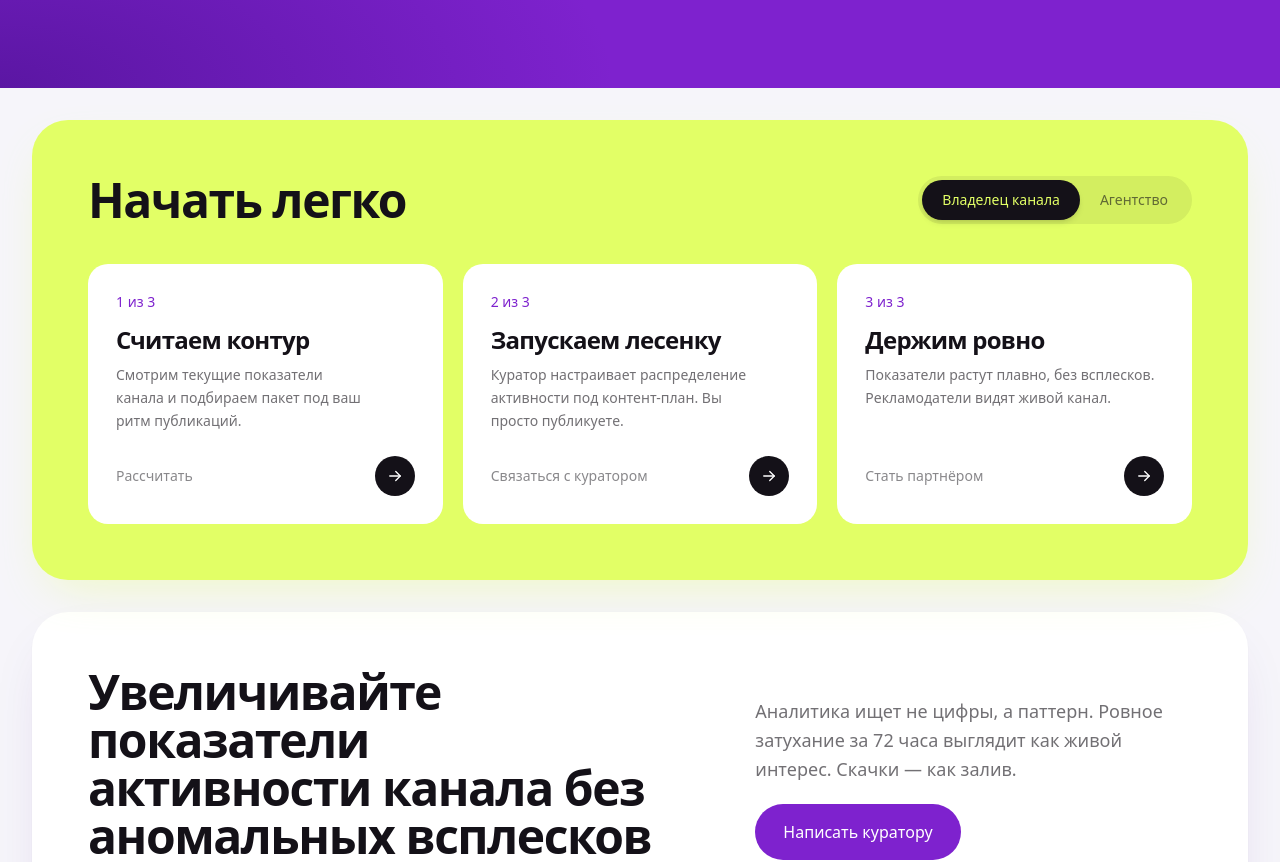
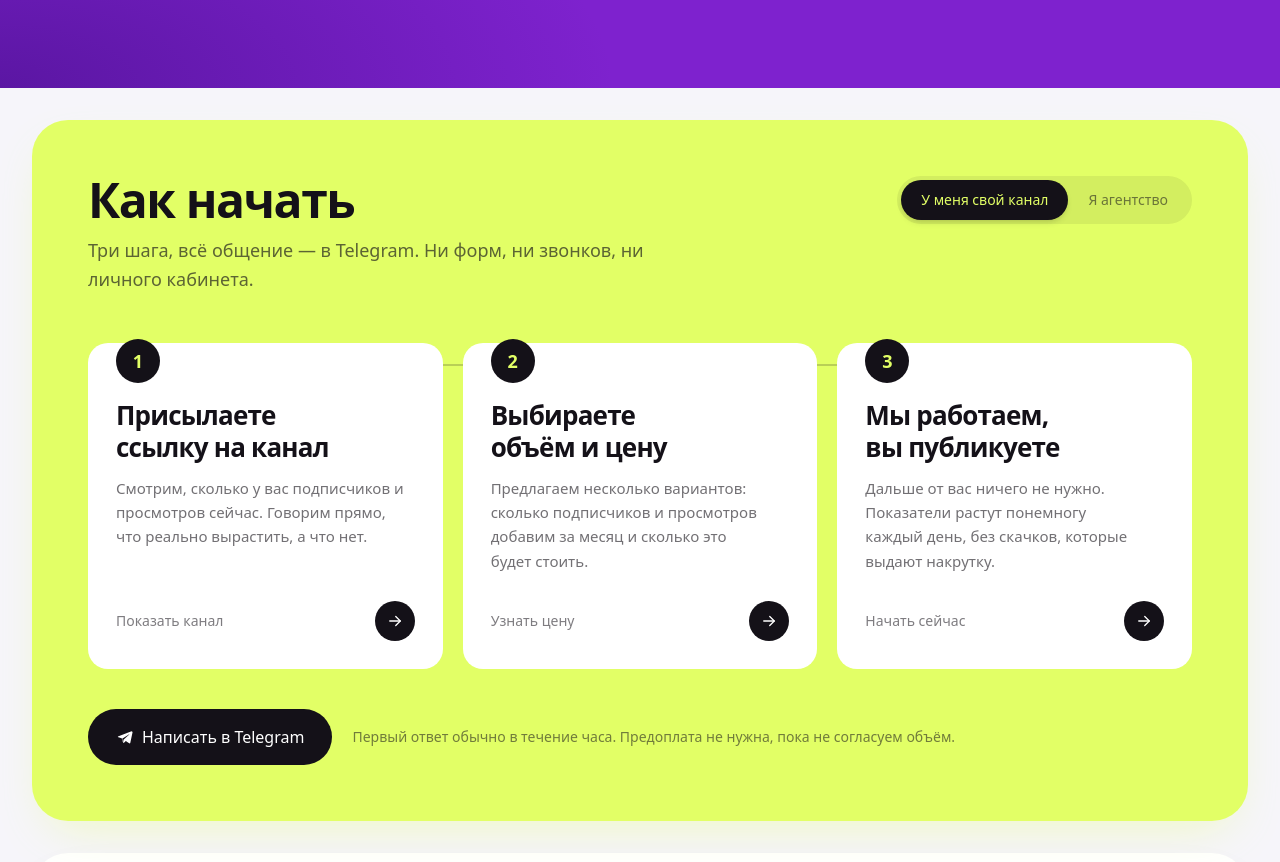
Before and after one commit to oliversmith7689-dev/chitcode-site, a React (Vite) app: page / in a window 1280 px wide. Shown: the part 760-1622 px from the top of the page. Built offline with nearby package versions, Linux system fonts and the light colour scheme.

Commit message:
copy: блок «Как начать» — человеческие тексты без жаргона, шаги на таймлайне, кнопка в Telegram

```diff
--- a/components/StartEasy.tsx
+++ b/components/StartEasy.tsx
@@ -1,36 +1,81 @@
 import React from 'react';
-import { IconArrow } from './Icons';
+import { useInView } from '../lib/useInView';
+import { IconArrow, IconTelegram } from './Icons';
 import { TG_LINK, UserRole } from '../lib/constants';
 
 interface Props { role: UserRole; setRole: (r: UserRole) => void; }
 
-const STEPS: Record<UserRole, { title: string; desc: string; cta: string }[]> = {
-  owner: [
-    { title: 'Считаем контур', desc: 'Смотрим текущие показатели канала и подбираем пакет под ваш ритм публикаций.', cta: 'Рассчитать' },
-    { title: 'Запускаем лесенку', desc: 'Куратор настраивает распределение активности под контент-план. Вы просто публикуете.', cta: 'Связаться с куратором' },
-    { title: 'Держим ровно', desc: 'Показатели растут плавно, без всплесков. Рекламодатели видят живой канал.', cta: 'Стать партнёром' },
+type Step = { title: string; desc: string; cta: string };
+
+const CONTENT: Record<UserRole, { lead: string; steps: Step[]; note: string }> = {
+  owner: {
+    lead: 'Три шага, всё общение — в Telegram. Ни форм, ни звонков, ни личного кабинета.',
+    steps: [
+      {
+        title: 'Присылаете ссылку на канал',
+        desc: 'Смотрим, сколько у вас подписчиков и просмотров сейчас. Говорим прямо, что реально вырастить, а что нет.',
+        cta: 'Показать канал',
+      },
+      {
+        title: 'Выбираете объём и цену',
+        desc: 'Предлагаем несколько вариантов: сколько подписчиков и просмотров добавим за месяц и сколько это будет стоить.',
+        cta: 'Узнать цену',
+      },
+      {
+        title: 'Мы работаем, вы публикуете',
+        desc: 'Дальше от вас ничего не нужно. Показатели растут понемногу каждый день, без скачков, которые выдают накрутку.',
+        cta: 'Начать сейчас',
+      },
     ],
-  agency: [
-    { title: 'Прямой шлюз', desc: 'Выделенный чат для постановки задач по всем вашим проектам сразу.', cta: 'Получить доступ' },
-    { title: 'Оптовая сетка', desc: 'Свои условия на объём и гибкая цена за канал.', cta: 'Обсудить цены' },
-    { title: 'White label', desc: 'Мы остаёмся в тени вашего бренда. Клиент видит только вас.', cta: 'Стать партнёром' },
+    note: 'Первый ответ обычно в течение часа. Предоплата не нужна, пока не согласуем объём.',
+  },
+  agency: {
+    lead: 'Три шага для агентств. Работаем оптом и не светимся перед вашими клиентами.',
+    steps: [
+      {
+        title: 'Один чат на все проекты',
+        desc: 'Даём отдельный чат, куда вы скидываете задачи сразу по всем каналам клиентов. Не нужно писать по каждому отдельно.',
+        cta: 'Получить доступ',
+      },
+      {
+        title: 'Цена зависит от объёма',
+        desc: 'Чем больше каналов ведёте, тем ниже цена за каждый. Считаем под ваш портфель, а не по общему прайсу.',
+        cta: 'Обсудить условия',
+      },
+      {
+        title: 'Клиент видит только вас',
+        desc: 'Мы нигде не упоминаем, что работали с каналом. Отчёты и результат клиент получает от вашего агентства.',
+        cta: 'Стать партнёром',
+      },
     ],
+    note: 'Подписываем NDA. Не публикуем логотипы и не храним историю заказов.',
+  },
 };
 
-const StartEasy: React.FC<Props> = ({ role, setRole }) => (
+const StartEasy: React.FC<Props> = ({ role, setRole }) => {
+  const { ref, inView } = useInView<HTMLDivElement>();
+  const { lead, steps, note } = CONTENT[role];
+
+  return (
     <div className="container-x">
-    <div className="bg-brand-acid rounded-card p-6 sm:p-10 md:p-14 shadow-acid relative overflow-hidden">
-      <div className="flex flex-col md:flex-row md:items-end justify-between gap-6 mb-10">
-        <h2 className="text-4xl md:text-5xl text-brand-ink">Начать легко</h2>
+      <div ref={ref} className="bg-brand-acid rounded-card p-6 sm:p-10 md:p-14 shadow-acid relative overflow-hidden">
+        {/* шапка */}
+        <div className="flex flex-col lg:flex-row lg:items-start justify-between gap-6 mb-9 md:mb-12">
+          <div className="max-w-xl">
+            <h2 className="text-4xl md:text-5xl text-brand-ink">Как начать</h2>
+            <p className="mt-3 text-brand-ink/65 text-lg leading-relaxed">{lead}</p>
+          </div>
 
-        <div className="bg-brand-ink/[.07] p-1 rounded-full inline-flex self-start md:self-auto" role="tablist" aria-label="Кто вы">
-          {([['owner', 'Владелец канала'], ['agency', 'Агентство']] as [UserRole, string][]).map(([r, label]) => (
+          <div className="bg-brand-ink/[.07] p-1 rounded-full inline-flex self-start shrink-0" role="tablist" aria-label="Кто вы">
+            {([['owner', 'У меня свой канал'], ['agency', 'Я агентство']] as [UserRole, string][]).map(([r, label]) => (
               <button
                 key={r}
                 role="tab"
                 aria-selected={role === r}
                 onClick={() => setRole(r)}
-              className={`px-5 py-2.5 rounded-full text-sm font-medium transition-all ${role === r ? 'bg-brand-ink text-brand-acid shadow-md' : 'text-brand-ink/60 hover:text-brand-ink'}`}
+                className={`px-5 py-2.5 rounded-full text-sm font-medium transition-all duration-300 ${
+                  role === r ? 'bg-brand-ink text-brand-acid shadow-md' : 'text-brand-ink/55 hover:text-brand-ink'
+                }`}
               >
                 {label}
               </button>
@@ -38,30 +83,63 @@ const StartEasy: React.FC<Props> = ({ role, setRole }) => (
           </div>
         </div>
 
-      <div className="grid md:grid-cols-3 gap-4 md:gap-5">
-        {STEPS[role].map((s, i) => (
+        {/* шаги */}
+        <ol className="relative grid md:grid-cols-3 gap-4 md:gap-5">
+          {/* линия, связывающая шаги */}
+          <div
+            className="hidden md:block absolute left-8 right-8 top-[21px] h-[2px] bg-brand-ink/20 origin-left rounded-full"
+            style={{ transform: inView ? 'scaleX(1)' : 'scaleX(0)', transition: 'transform 1s cubic-bezier(.2,.8,.2,1) .2s' }}
+            aria-hidden="true"
+          />
+
+          {steps.map((s, i) => (
+            <li
+              key={role + i}
+              className="relative"
+              style={{
+                opacity: inView ? 1 : 0,
+                transform: inView ? 'none' : 'translateY(14px)',
+                transition: `opacity .5s ease ${i * 120}ms, transform .5s cubic-bezier(.2,.8,.2,1) ${i * 120}ms`,
+              }}
+            >
+              {/* номер поверх линии */}
+              <div className="hidden md:flex absolute -top-1 left-7 w-11 h-11 rounded-full bg-brand-ink text-brand-acid items-center justify-center text-lg font-semibold tabular-nums z-10">
+                {i + 1}
+              </div>
+
               <a
-            key={role + i}
                 href={TG_LINK}
                 target="_blank"
                 rel="noopener noreferrer"
-            className="bg-white rounded-inner p-6 md:p-7 flex flex-col justify-between min-h-[220px] group hover:-translate-y-1 transition-transform animate-in fade-in slide-in-from-bottom-2 duration-500"
-            style={{ animationDelay: `${i * 70}ms` }}
+                className="group bg-white rounded-inner p-6 md:p-7 md:pt-14 flex flex-col justify-between h-full min-h-[260px] transition-[transform,box-shadow] duration-300 hover:-translate-y-1.5 hover:shadow-[0_24px_60px_-24px_rgba(20,17,24,.28)]"
               >
                 <div>
-              <div className="text-brand-purple text-sm font-medium mb-3">{i + 1} из 3</div>
-              <h3 className="text-xl md:text-2xl mb-2">{s.title}</h3>
-              <p className="text-sm text-brand-ink/60 leading-relaxed">{s.desc}</p>
+                  <span className="md:hidden inline-flex w-9 h-9 rounded-full bg-brand-ink text-brand-acid items-center justify-center text-sm font-semibold mb-4">
+                    {i + 1}
+                  </span>
+                  <h3 className="text-xl md:text-[26px] leading-tight mb-3">{s.title}</h3>
+                  <p className="text-[15px] text-brand-ink/60 leading-relaxed">{s.desc}</p>
                 </div>
-            <div className="mt-6 flex items-center justify-between">
-              <span className="text-sm font-medium text-brand-ink/50 group-hover:text-brand-purple transition-colors">{s.cta}</span>
+                <div className="mt-7 flex items-center justify-between gap-3">
+                  <span className="text-sm font-medium text-brand-ink/55 group-hover:text-brand-purple transition-colors">{s.cta}</span>
                   <span className="arrow-dot bg-brand-ink text-white group-hover:bg-brand-purple"><IconArrow size={18} /></span>
                 </div>
               </a>
+            </li>
           ))}
+        </ol>
+
+        {/* сноска */}
+        <div className="mt-8 md:mt-10 flex flex-col sm:flex-row sm:items-center gap-4 sm:gap-5">
+          <a href={TG_LINK} target="_blank" rel="noopener noreferrer" className="btn btn-lg btn-ink w-full sm:w-auto">
+            <IconTelegram size={18} />
+            Написать в Telegram
+          </a>
+          <p className="text-sm text-brand-ink/55 leading-relaxed">{note}</p>
         </div>
       </div>
     </div>
   );
+};
 
 export default StartEasy;
```
Lines whose indentation alone changed are shown as unchanged.
